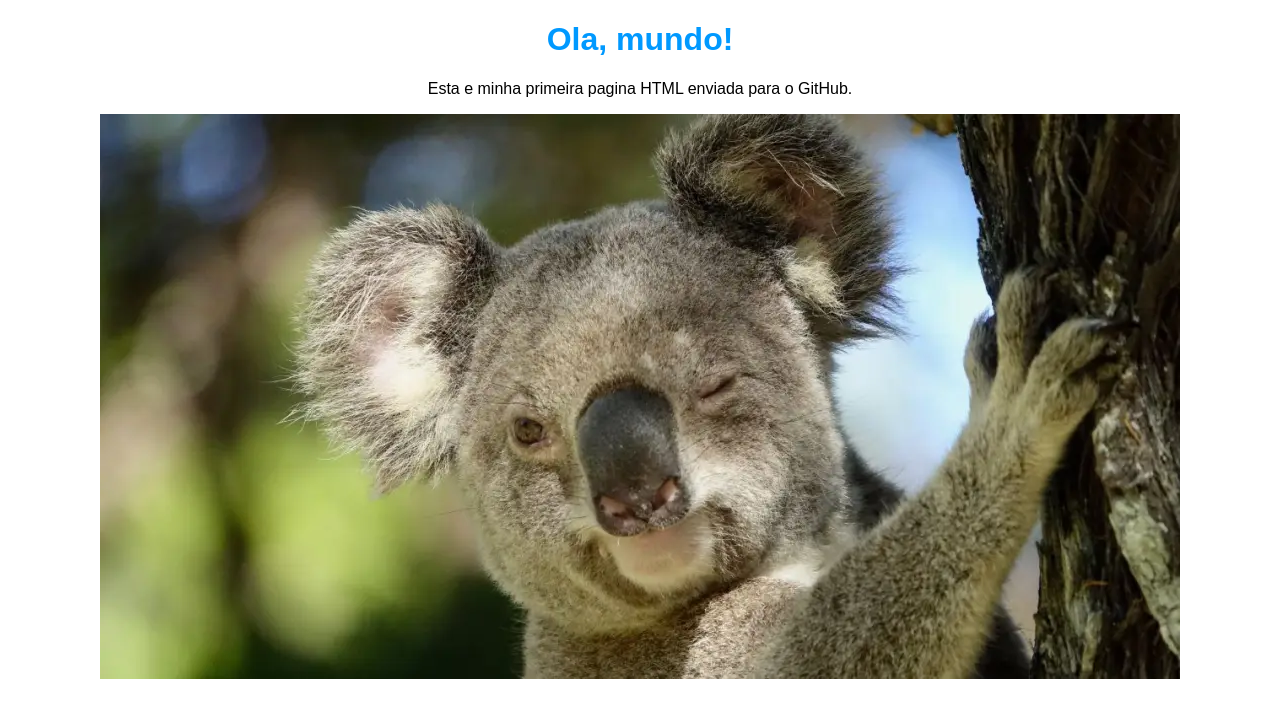
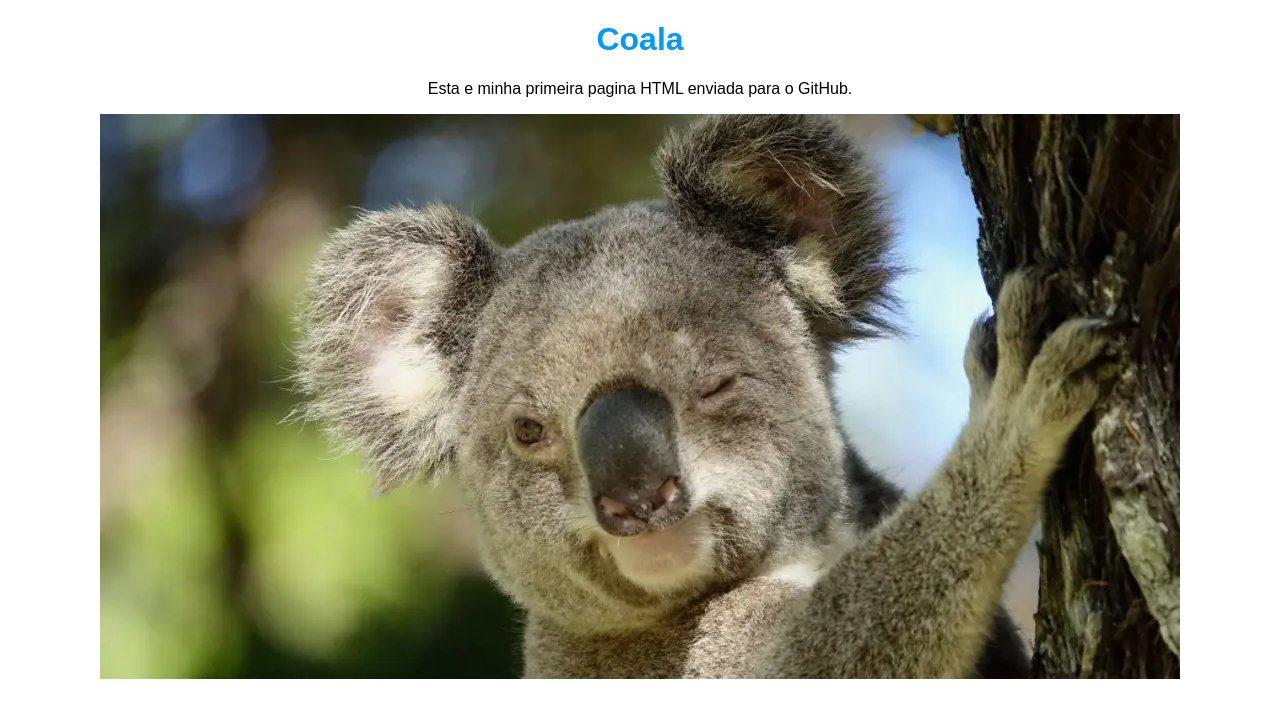
Before and after one commit to g4briel-a11y/atividade-html-css, a plain HTML site: page index.html in a window 1280 px wide. Drawn offline with Linux system fonts and the light colour scheme.

Commit message:
Update index.html

```diff
--- a/index.html
+++ b/index.html
@@ -8,7 +8,7 @@
 </head>
 
 <body>
-    <h1>Ola, mundo!</h1>
+    <h1>Coala</h1>
     <p>Esta e minha primeira pagina HTML enviada para o GitHub.</p>
     <img src="coala.webp" alt="Italian Trulli">
 </body>
```
